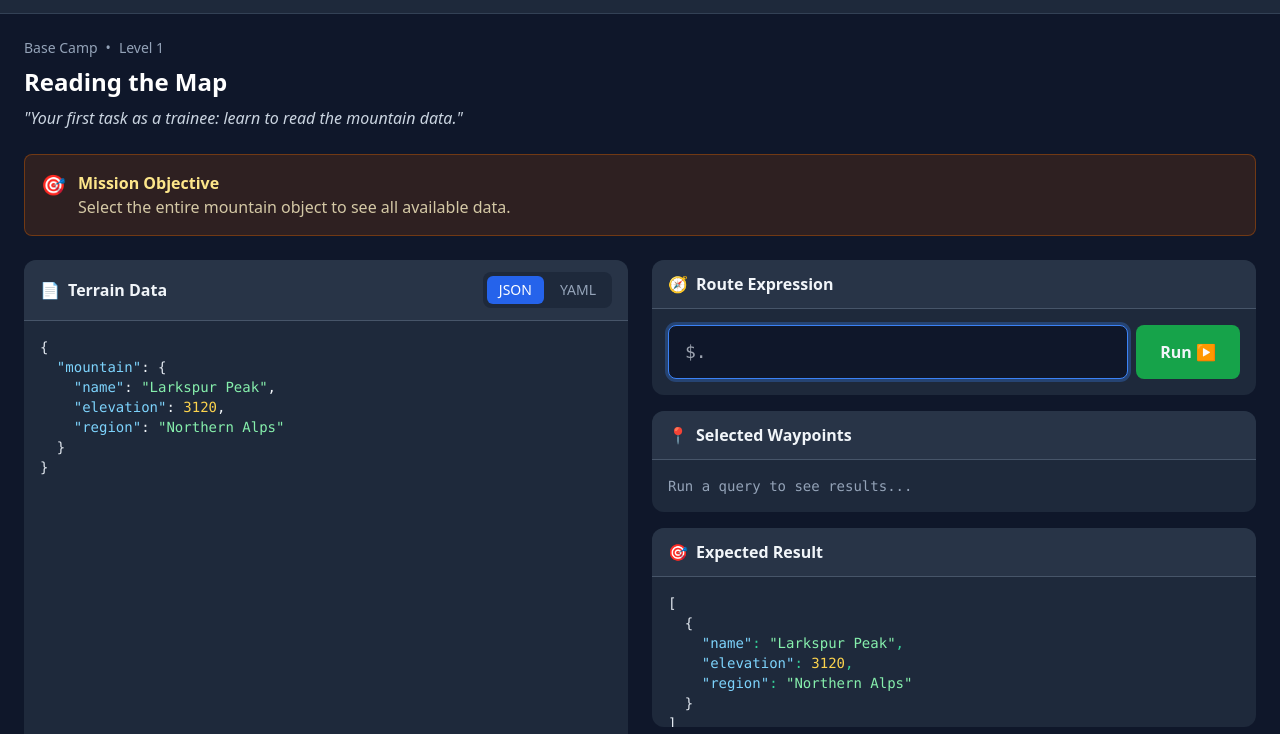
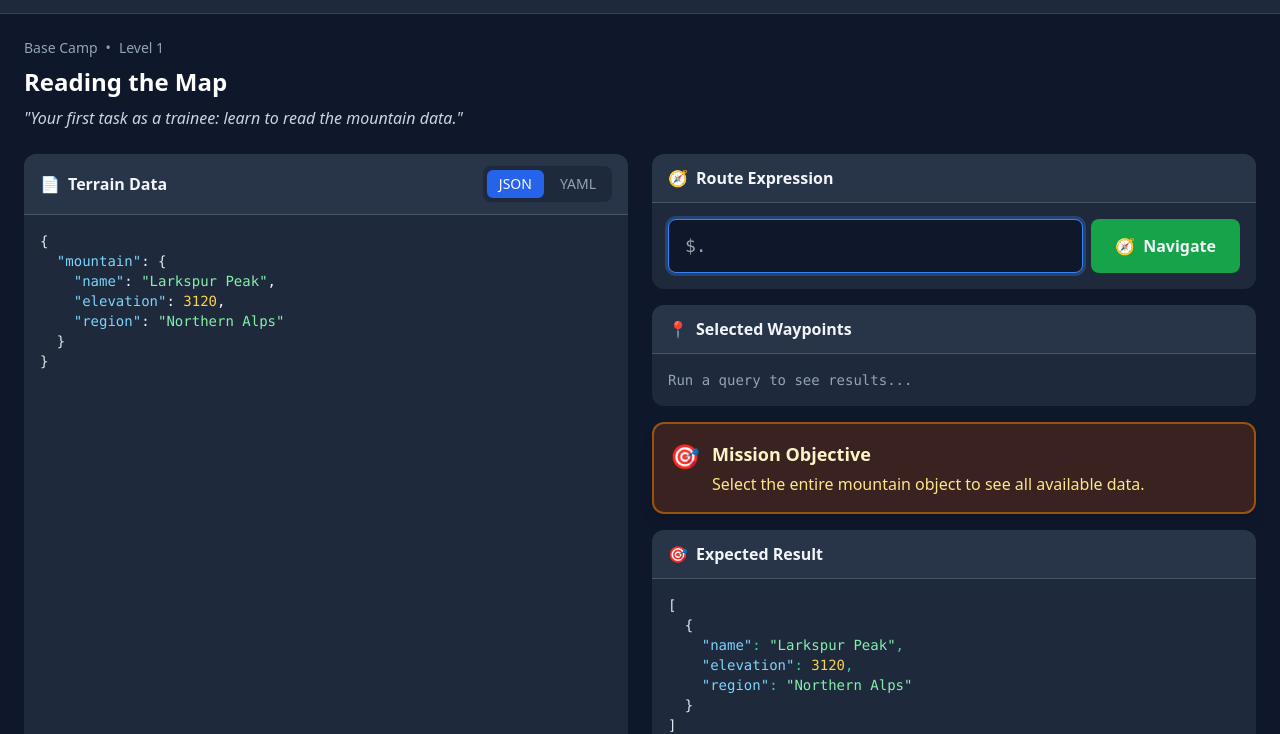
Before and after one commit to cjavdev/JSONPathfinderAcademy, a website: page index.html in a window 1280 px wide. Shown: the part 67-801 px from the top of the page. Drawn offline with nearby package versions, Linux system fonts and the light colour scheme.

Commit message:
clean up

```diff
--- a/index.html
+++ b/index.html
@@ -1,14 +1,16 @@
 <!DOCTYPE html>
 <html lang="en">
+
 <head>
   <meta charset="UTF-8">
   <meta name="viewport" content="width=device-width, initial-scale=1.0">
   <title>Summit Pathfinder Academy - Learn JSONPath+</title>
   <script src="https://cdn.tailwindcss.com"></script>
   <script src="https://cdn.jsdelivr.net/npm/js-yaml@4.1.0/dist/js-yaml.min.js"></script>
-    <script src="https://cdn.jsdelivr.net/npm/jsonpath-plus@7.2.0/dist/index-browser-umd.min.js"></script>
+  <script src="https://cdn.jsdelivr.net/npm/jsonpath-plus@7.2.0/dist/index-browser-umd.cjs"></script>
   <link rel="stylesheet" href="styles.css">
 </head>
+
 <body class="bg-slate-900 text-slate-100 min-h-screen">
   <!-- Header -->
   <header class="bg-slate-800 border-b border-slate-700 px-6 py-4">
@@ -21,10 +23,12 @@
         </div>
       </div>
       <div class="flex items-center gap-4">
-                <button id="level-select-btn" class="px-4 py-2 bg-slate-700 hover:bg-slate-600 rounded-lg text-sm transition-colors">
+        <button id="level-select-btn"
+          class="px-4 py-2 bg-slate-700 hover:bg-slate-600 rounded-lg text-sm transition-colors">
           📍 Level <span id="current-level-display">1</span>/20
         </button>
-                <button id="sandbox-btn" class="px-4 py-2 bg-amber-600 hover:bg-amber-500 rounded-lg text-sm transition-colors">
+        <button id="sandbox-btn" class="px-4 py-2 bg-amber-600 hover:bg-amber-500 rounded-lg text-sm transition-colors"
+          title="Free practice mode - experiment with JSONPath queries on sample data without level restrictions">
           🧪 Sandbox
         </button>
       </div>
@@ -63,17 +67,6 @@
       </p>
     </div>
 
-        <!-- Mission Objective -->
-        <div class="bg-amber-900/30 border border-amber-700/50 rounded-lg p-4 mb-6">
-            <div class="flex items-start gap-3">
-                <span class="text-xl">🎯</span>
-                <div>
-                    <h3 class="font-semibold text-amber-200">Mission Objective</h3>
-                    <p id="mission-text" class="text-amber-100/80">Select all the peaks in the mountain data.</p>
-                </div>
-            </div>
-        </div>
-
     <!-- Game Area -->
     <div class="grid lg:grid-cols-2 gap-6">
       <!-- Left: Document Viewer -->
@@ -103,16 +96,12 @@
           </div>
           <div class="p-4">
             <div class="flex gap-2">
-                            <input
-                                type="text"
-                                id="query-input"
+              <input type="text" id="query-input"
                 class="flex-1 bg-slate-900 border border-slate-600 rounded-lg px-4 py-3 font-mono text-lg focus:outline-none focus:border-blue-500 focus:ring-1 focus:ring-blue-500"
-                                placeholder="$.mountain.peaks[*]"
-                                autocomplete="off"
-                                spellcheck="false"
-                            >
-                            <button id="run-btn" class="px-6 py-3 bg-green-600 hover:bg-green-500 rounded-lg font-semibold transition-colors">
-                                Run ▶
+                placeholder="$.mountain.peaks[*]" autocomplete="off" spellcheck="false">
+              <button id="run-btn"
+                class="px-6 py-3 bg-green-600 hover:bg-green-500 rounded-lg font-semibold transition-colors flex items-center gap-2">
+                <span>🧭</span> Navigate
               </button>
             </div>
             <div id="error-message" class="hidden mt-2 text-red-400 text-sm"></div>
@@ -132,6 +121,17 @@
           </div>
         </div>
 
+        <!-- Mission Objective -->
+        <div class="bg-amber-900/40 border-2 border-amber-600/60 rounded-xl p-4 shadow-lg">
+          <div class="flex items-start gap-3">
+            <span class="text-2xl">🎯</span>
+            <div class="flex-1">
+              <h3 class="font-bold text-amber-100 text-lg mb-1">Mission Objective</h3>
+              <p id="mission-text" class="text-amber-200 font-medium">Select all the peaks in the mountain data.</p>
+            </div>
+          </div>
+        </div>
+
         <!-- Expected Output -->
         <div id="expected-container" class="bg-slate-800 rounded-xl overflow-hidden">
           <div class="px-4 py-3 bg-slate-700/50 border-b border-slate-600">
@@ -139,20 +139,23 @@
               <span>🎯</span> Expected Result
             </h3>
           </div>
-                    <div class="p-4 font-mono text-sm overflow-auto max-h-[150px]">
+          <div class="p-4 font-mono text-sm overflow-auto max-h-[300px]">
             <pre id="expected-view" class="text-emerald-400"></pre>
           </div>
         </div>
 
         <!-- Hints -->
         <div class="flex gap-2 flex-wrap">
-                    <button id="hint-btn" class="px-4 py-2 bg-slate-700 hover:bg-slate-600 rounded-lg text-sm transition-colors flex items-center gap-2">
+          <button id="hint-btn"
+            class="px-4 py-2 bg-slate-700 hover:bg-slate-600 rounded-lg text-sm transition-colors flex items-center gap-2">
             <span>🧭</span> Get Hint (<span id="hint-count">3</span> left)
           </button>
-                    <button id="solution-btn" class="px-4 py-2 bg-slate-700 hover:bg-slate-600 rounded-lg text-sm transition-colors flex items-center gap-2">
+          <button id="solution-btn"
+            class="px-4 py-2 bg-slate-700 hover:bg-slate-600 rounded-lg text-sm transition-colors flex items-center gap-2">
             <span>🗝️</span> Show Solution
           </button>
-                    <button id="explain-btn" class="hidden px-4 py-2 bg-blue-700 hover:bg-blue-600 rounded-lg text-sm transition-colors flex items-center gap-2">
+          <button id="explain-btn"
+            class="hidden px-4 py-2 bg-blue-700 hover:bg-blue-600 rounded-lg text-sm transition-colors flex items-center gap-2">
             <span>📖</span> Why does this work?
           </button>
         </div>
@@ -166,14 +169,16 @@
 
     <!-- Navigation -->
     <div class="flex items-center justify-between mt-8 pt-6 border-t border-slate-700">
-            <button id="prev-btn" class="px-6 py-3 bg-slate-700 hover:bg-slate-600 rounded-lg transition-colors flex items-center gap-2 disabled:opacity-50 disabled:cursor-not-allowed">
+      <button id="prev-btn"
+        class="px-6 py-3 bg-slate-700 hover:bg-slate-600 rounded-lg transition-colors flex items-center gap-2 disabled:opacity-50 disabled:cursor-not-allowed">
         ← Previous Trail
       </button>
       <div id="success-message" class="hidden text-center">
         <div class="text-4xl mb-2">🏔️ ⛳</div>
         <p class="text-emerald-400 font-bold">Summit Reached!</p>
       </div>
-            <button id="next-btn" class="px-6 py-3 bg-blue-600 hover:bg-blue-500 rounded-lg transition-colors flex items-center gap-2 disabled:opacity-50 disabled:cursor-not-allowed">
+      <button id="next-btn"
+        class="px-6 py-3 bg-blue-600 hover:bg-blue-500 rounded-lg transition-colors flex items-center gap-2 disabled:opacity-50 disabled:cursor-not-allowed">
         Next Trail →
       </button>
     </div>
@@ -183,11 +188,13 @@
   <footer class="mt-12 py-6 border-t border-slate-800 text-center text-slate-500 text-sm">
     <p>Summit Pathfinder Academy • Learn JSONPath+ through adventure</p>
     <p class="mt-1">
-            <a href="https://github.com/json-path/JsonPath" target="_blank" class="text-blue-400 hover:underline">JSONPath Reference</a>
+      <a href="https://github.com/json-path/JsonPath" target="_blank" class="text-blue-400 hover:underline">JSONPath
+        Reference</a>
     </p>
   </footer>
 
   <script src="levels.js"></script>
   <script src="game.js"></script>
 </body>
+
 </html>
```
Lines whose indentation alone changed are shown as unchanged.
